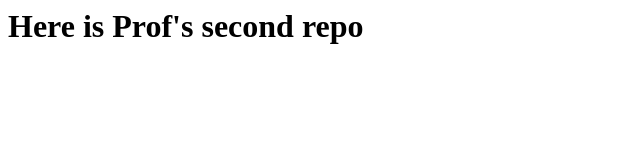
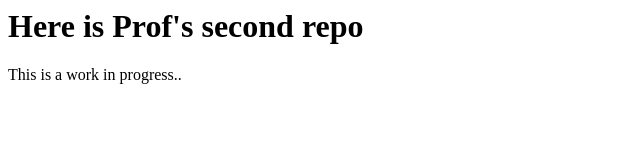
Before and after one commit to prof-epkatz/profs-second-repo, a plain HTML site: page index.html in a window 1280 px wide. Shown: the whole page, without its empty margins (0-640 px from the left). Drawn offline with Linux system fonts and the light colour scheme.

Commit message:
Update index.html

```diff
--- a/index.html
+++ b/index.html
@@ -4,5 +4,6 @@
   </head>
   <body>
     <h1>Here is Prof's second repo</h1>
+    <p>This is a work in progress..</p>
   </body>
 </html>
```
